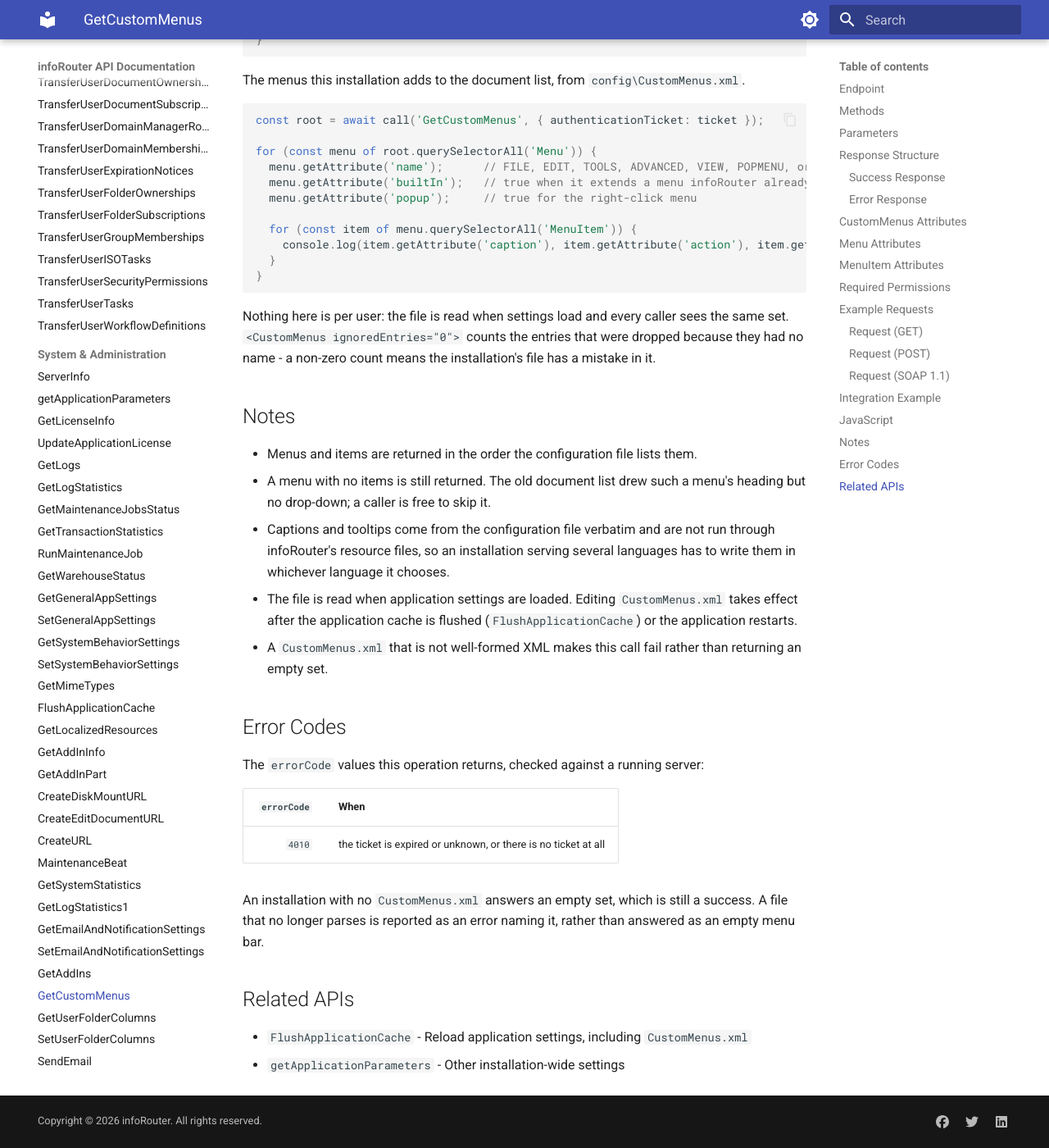
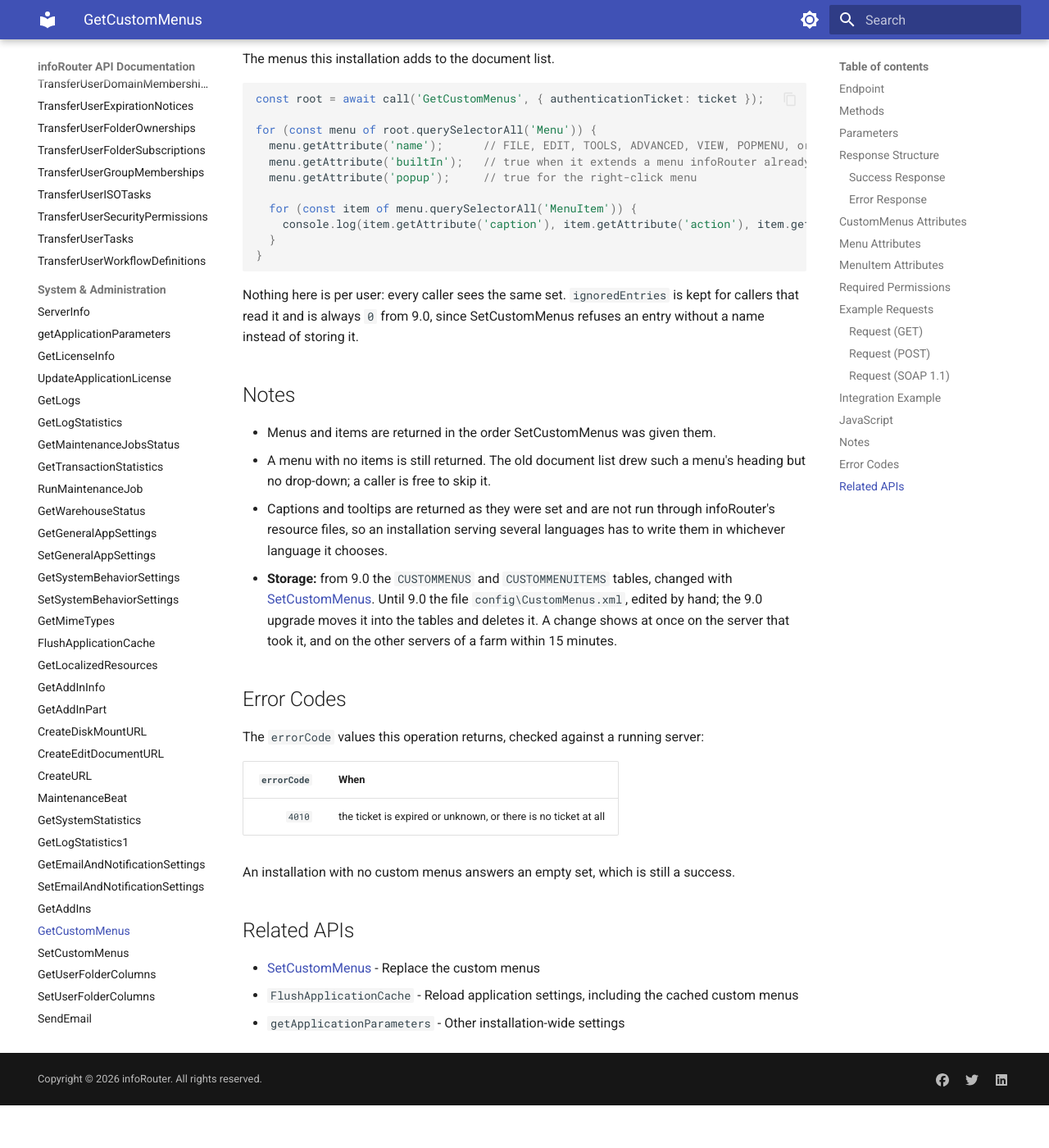
Before and after one commit to inforouter/apidocs, an MkDocs documentation site: the page built from docs/GetCustomMenus.md, in a window 1280 px wide and 1400 px high, scrolled down 4365 px. Shown: the whole window at 82% size. Built offline with MkDocs 1.6.1 and Material for MkDocs 9.7.7, drawn with Linux system fonts in a browser that asks for light colours; after the commit the page ends 5713 px from its top, so only the background shows below that; some of the changed text lies outside the part shown.

Commit message:
SetCustomMenus: new page; GetCustomMenus: the menus are stored in tables from 9.0 and can be changed
Co-Authored-By: Claude Opus 5.5 <noreply@anthropic.com>

````diff
--- a/docs/GetCustomMenus.md
+++ b/docs/GetCustomMenus.md
@@ -1,6 +1,6 @@
 # GetCustomMenus API
 
-Returns the custom menus this infoRouter installation adds to the document list, as defined in `appdir\config\CustomMenus.xml`. These are the entries an administrator wires up to reach pages or external systems of their own — the document list menu bar and the right-click menu are extended with them.
+Returns the custom menus this infoRouter installation adds to the document list, as an administrator set them with [SetCustomMenus](SetCustomMenus.md). These are the entries an administrator wires up to reach pages or external systems of their own — the document list menu bar and the right-click menu are extended with them.
 
 The definitions are installation-wide: every signed-in user sees the same set, and the response does not vary by folder, domain, or permissions.
 
@@ -43,7 +43,7 @@ The definitions are installation-wide: every signed-in user sees the same set, a
 </response>
 ```
 
-An installation with no `CustomMenus.xml` returns an empty `<CustomMenus ignoredEntries="0" />`.
+An installation with no custom menus returns an empty `<CustomMenus ignoredEntries="0" />`.
 
 ### Error Response
 
@@ -166,7 +166,7 @@ async function call(action, params) {
 }
 ```
 
-The menus this installation adds to the document list, from `config\CustomMenus.xml`.
+The menus this installation adds to the document list.
 
 ```javascript
 const root = await call('GetCustomMenus', { authenticationTicket: ticket });
@@ -182,17 +182,16 @@ for (const menu of root.querySelectorAll('Menu')) {
 }
 ```
 
-Nothing here is per user: the file is read when settings load and every caller sees the same set.
-`<CustomMenus ignoredEntries="0">` counts the entries that were dropped because they had no name -
-a non-zero count means the installation's file has a mistake in it.
+Nothing here is per user: every caller sees the same set. `ignoredEntries` is kept for callers that
+read it and is always `0` from 9.0, since SetCustomMenus refuses an entry without a name instead of
+storing it.
 
 ## Notes
 
-- Menus and items are returned in the order the configuration file lists them.
+- Menus and items are returned in the order SetCustomMenus was given them.
 - A menu with no items is still returned. The old document list drew such a menu's heading but no drop-down; a caller is free to skip it.
-- Captions and tooltips come from the configuration file verbatim and are not run through infoRouter's resource files, so an installation serving several languages has to write them in whichever language it chooses.
-- The file is read when application settings are loaded. Editing `CustomMenus.xml` takes effect after the application cache is flushed (`FlushApplicationCache`) or the application restarts.
-- A `CustomMenus.xml` that is not well-formed XML makes this call fail rather than returning an empty set.
+- Captions and tooltips are returned as they were set and are not run through infoRouter's resource files, so an installation serving several languages has to write them in whichever language it chooses.
+- **Storage:** from 9.0 the `CUSTOMMENUS` and `CUSTOMMENUITEMS` tables, changed with [SetCustomMenus](SetCustomMenus.md). Until 9.0 the file `config\CustomMenus.xml`, edited by hand; the 9.0 upgrade moves it into the tables and deletes it. A change shows at once on the server that took it, and on the other servers of a farm within 15 minutes.
 
 ## Error Codes
 
@@ -202,10 +201,10 @@ The `errorCode` values this operation returns, checked against a running server:
 |---:|---|
 | `4010` | the ticket is expired or unknown, or there is no ticket at all |
 
-An installation with no `CustomMenus.xml` answers an empty set, which is still a success. A file
-that no longer parses is reported as an error naming it, rather than answered as an empty menu bar.
+An installation with no custom menus answers an empty set, which is still a success.
 
 ## Related APIs
 
-- `FlushApplicationCache` - Reload application settings, including `CustomMenus.xml`
+- [SetCustomMenus](SetCustomMenus.md) - Replace the custom menus
+- `FlushApplicationCache` - Reload application settings, including the cached custom menus
 - `getApplicationParameters` - Other installation-wide settings
--- a/mkdocs.yml
+++ b/mkdocs.yml
@@ -594,6 +594,7 @@ nav:
     - SetEmailAndNotificationSettings: SetEmailAndNotificationSettings.md
     - GetAddIns: GetAddIns.md
     - GetCustomMenus: GetCustomMenus.md
+    - SetCustomMenus: SetCustomMenus.md
     - GetUserFolderColumns: GetUserFolderColumns.md
     - SetUserFolderColumns: SetUserFolderColumns.md
     - SendEmail: SendEmail.md
````
Also changed, not shown: docs/SetCustomMenus.md (added, +133 -0 lines), docs/index.md (+1 -0 lines).
